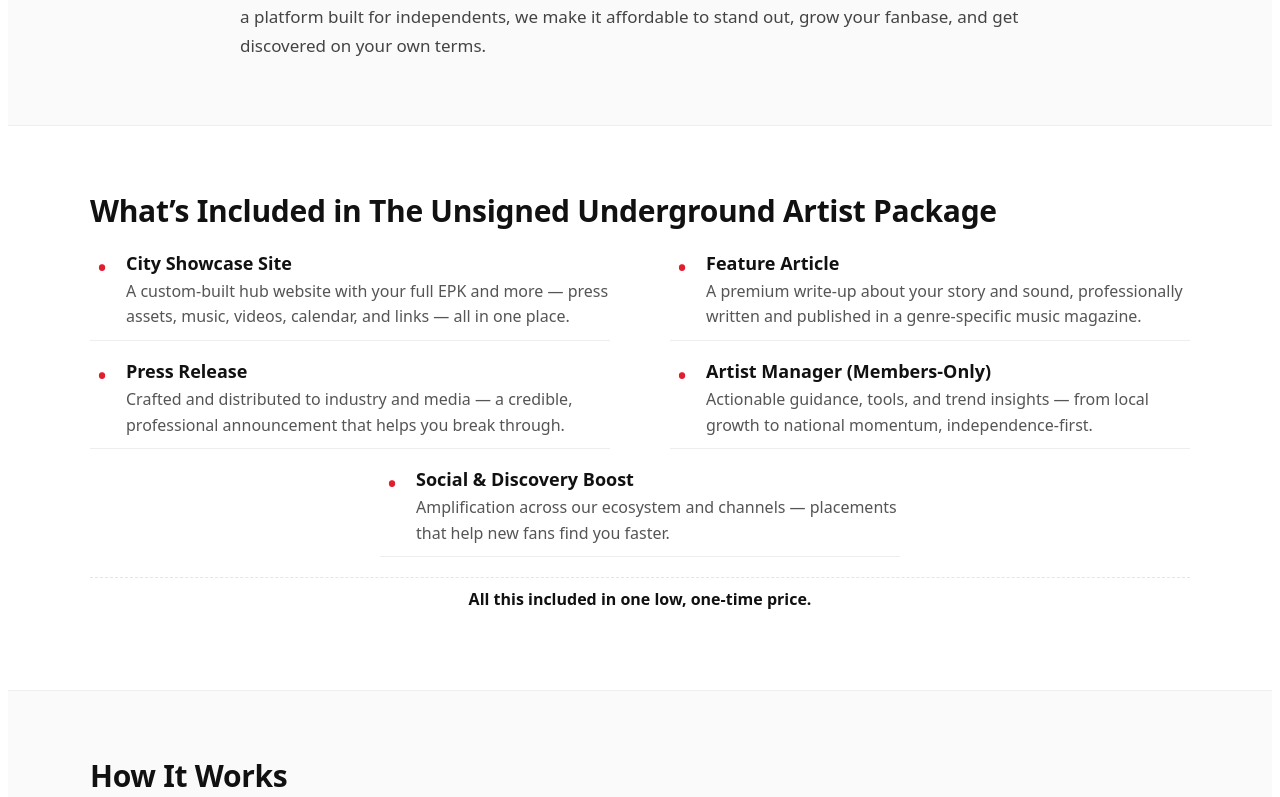
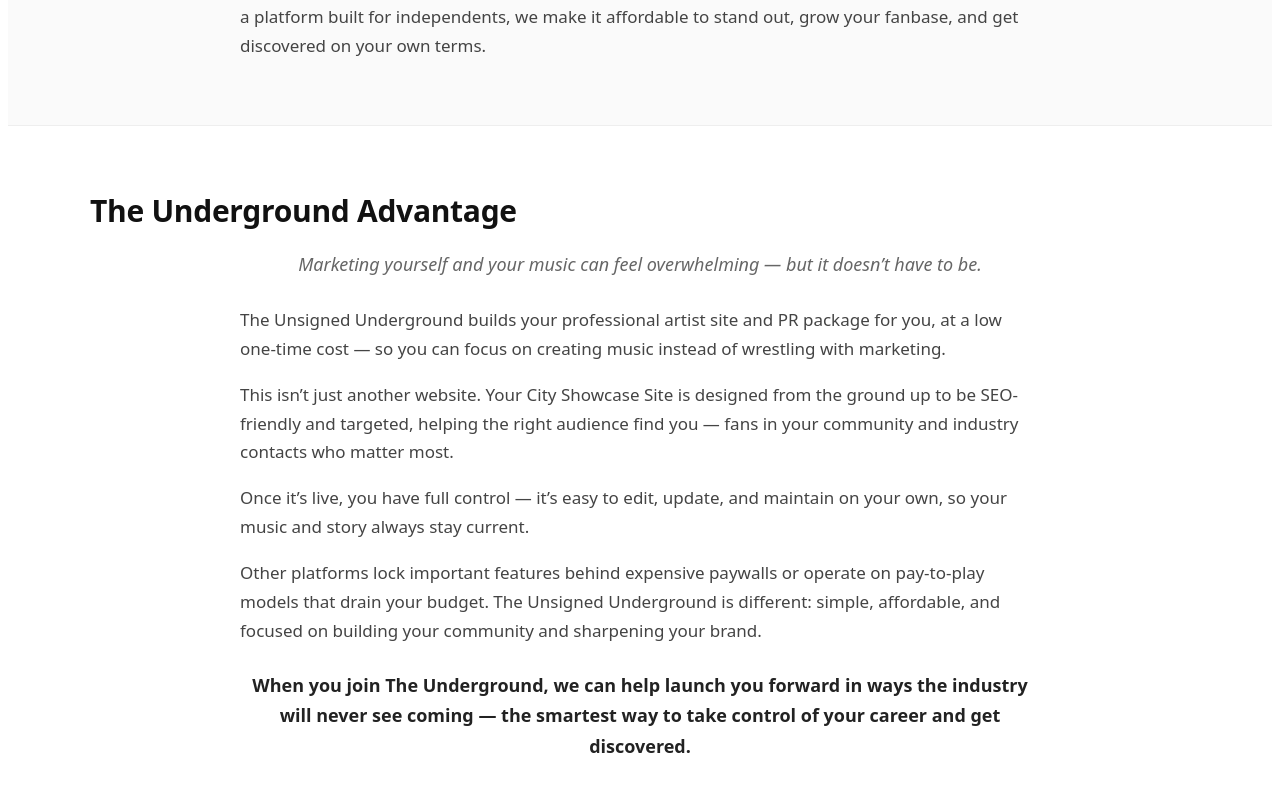
Before and after one commit to theunsignedunderground/uu-main-site, a Next.js app: page / in a window 1280 px wide. Shown: the part 543-1340 px from the top of the page. Built offline with nearby package versions, Linux system fonts and the light colour scheme.

Commit message:
Update index.js

```diff
--- a/pages/index.js
+++ b/pages/index.js
@@ -41,6 +41,40 @@
     <p style={{maxWidth:800, margin:"0 auto", lineHeight:1.7, color:"#444", fontSize:17}}>
       The Unsigned Underground gives independent artists the tools, exposure, and credibility they deserve—without waiting for a label or overspending on PR. We help you build your community first, starting locally and growing city by city. With proven strategies, industry-level presentation, and a platform built for independents, we make it affordable to stand out, grow your fanbase, and get discovered on your own terms.
     </p>
+  </div>
+</section>
+
+{/* What Unsigned Underground Does Section */}
+<section style={section}>
+  <div style={container}>
+    <h2 style={h2}>The Underground Advantage</h2>
+    <p style={subheader}>
+      Marketing yourself and your music can feel overwhelming — but it doesn’t have to be.
+    </p>
+    <div style={{maxWidth:800, margin:"0 auto", lineHeight:1.7, color:"#444", fontSize:17}}>
+      <p style={{marginBottom:16}}>
+        The Unsigned Underground builds your professional artist site and PR package for you,
+        at a low one-time cost — so you can focus on creating music instead of wrestling with marketing.
+      </p>
+      <p style={{marginBottom:16}}>
+        This isn’t just another website. Your City Showcase Site is designed from the ground up
+        to be SEO-friendly and targeted, helping the right audience find you — fans in your
+        community and industry contacts who matter most.
+      </p>
+      <p style={{marginBottom:16}}>
+        Once it’s live, you have full control — it’s easy to edit, update, and maintain on your own,
+        so your music and story always stay current.
+      </p>
+      <p style={{marginBottom:24}}>
+        Other platforms lock important features behind expensive paywalls or operate on
+        pay-to-play models that drain your budget. The Unsigned Underground is different:
+        simple, affordable, and focused on building your community and sharpening your brand.
+      </p>
+      <p style={{fontWeight:600, color:"#222", fontSize:18, textAlign:"center"}}>
+        When you join The Underground, we can help launch you forward in ways the industry will never see coming —
+        the smartest way to take control of your career and get discovered.
+      </p>
+    </div>
   </div>
 </section>
 
@@ -346,3 +380,13 @@
   textDecoration: "underline",
   marginBottom: 24
 };
+
+const subheader = {
+  textAlign: "center",
+  maxWidth: 700,
+  margin: "0 auto 28px",
+  fontSize: 18,
+  color: "#666",
+  fontStyle: "italic",
+  lineHeight: 1.5
+};
```
